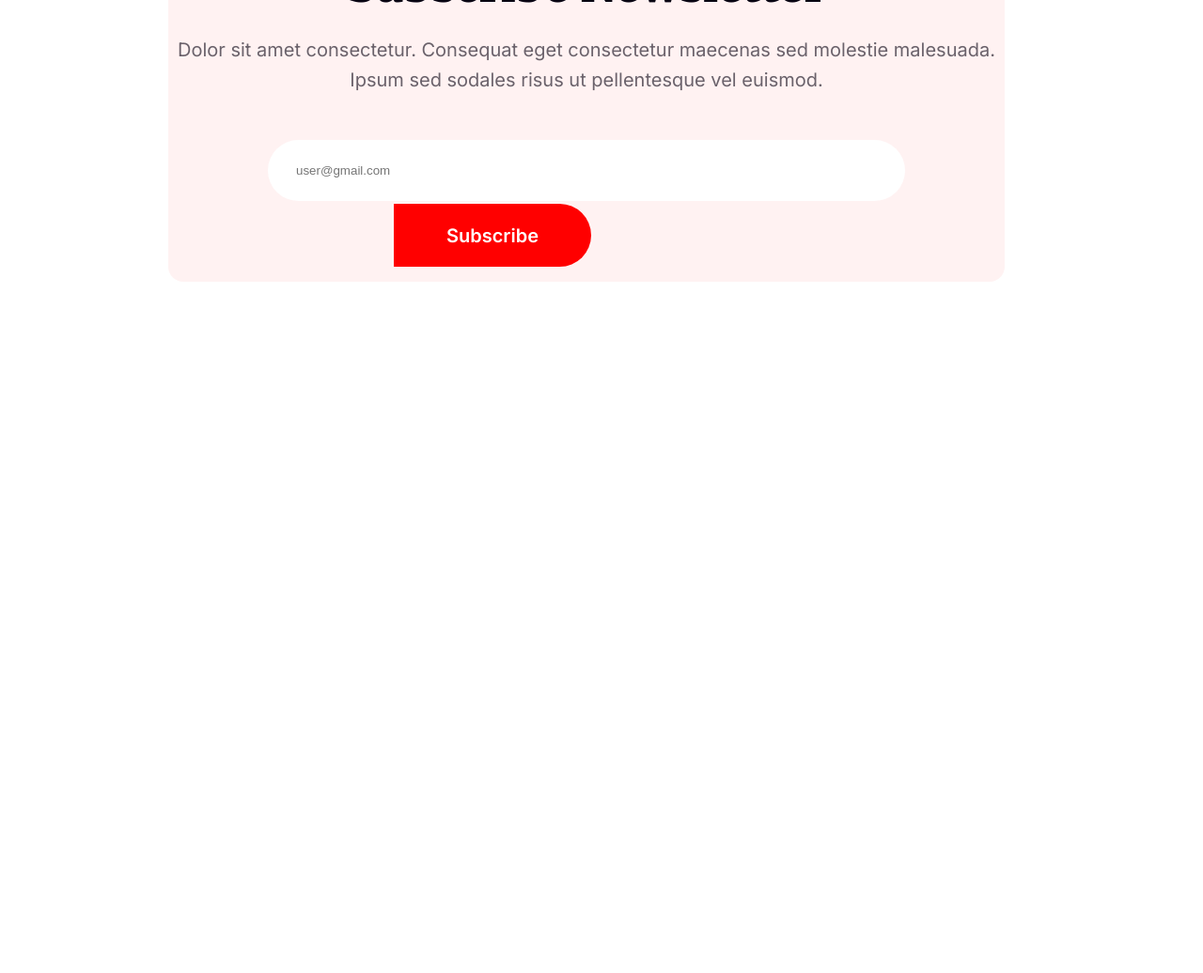
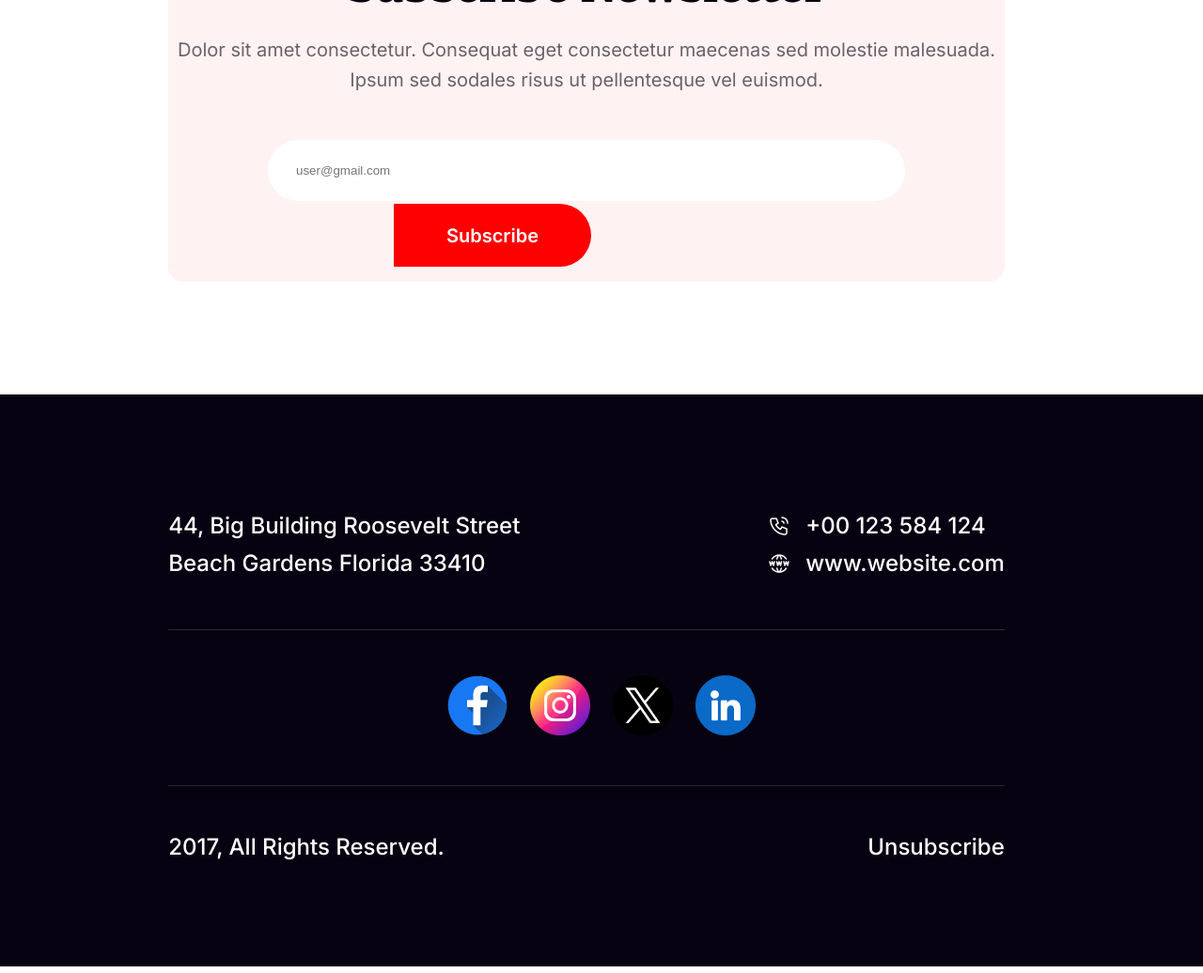
Before and after one commit to mdwahiduzzaman124/Assignment-1, a plain HTML site: page index.html in a window 1280 px wide. Shown: the part 6501-7537 px from the top of the page at 94% size. Before the commit the page ends 6801 px from the top, so only its background shows below. Drawn offline with Linux system fonts and the light colour scheme.

Commit message:
final out-put

```diff
--- a/index.html
+++ b/index.html
@@ -108,49 +108,91 @@
           </div>
         </div>
         <div class="holidays-pic-footer">
-          <img src="resources/Rectangle 2.png" alt="">
+          <img src="resources/Rectangle 2.png" alt="" />
         </div>
       </section>
 
       <section class="gift">
-        <h4 class="gift-title">
-          THE BEST GIFTS
-        </h4>
-        <h1 class="gift-bold-title">
-          Our Awesome Portfolio
-        </h1>
+        <h4 class="gift-title">THE BEST GIFTS</h4>
+        <h1 class="gift-bold-title">Our Awesome Portfolio</h1>
         <p class="gift-description">
-          Dolor sit amet consectetur. Consequat eget consectetur maecenas sed molestie malesuada. <br> Ipsum sed sodales risus ut pellentesque vel euismod.
+          Dolor sit amet consectetur. Consequat eget consectetur maecenas sed
+          molestie malesuada. <br />
+          Ipsum sed sodales risus ut pellentesque vel euismod.
         </p>
         <div class="first">
-          <img src="resources/Rectangle 3.png" alt="">
-          <img src="resources/Rectangle 4.png" alt="">
-          <img src="resources/Rectangle 5.png" alt="">
+          <img src="resources/Rectangle 3.png" alt="" />
+          <img src="resources/Rectangle 4.png" alt="" />
+          <img src="resources/Rectangle 5.png" alt="" />
         </div>
         <div class="second">
-          <img src="resources/Rectangle 6.png" alt="">
-          <img src="resources/Rectangle 7.png" alt="">
-          <img src="resources/Rectangle 8.png" alt="">
+          <img src="resources/Rectangle 6.png" alt="" />
+          <img src="resources/Rectangle 7.png" alt="" />
+          <img src="resources/Rectangle 8.png" alt="" />
         </div>
       </section>
 
       <section class="subscribe">
         <div class="email-pic">
-          <img src="resources/Group 61.png" alt="">
+          <img src="resources/Group 61.png" alt="" />
         </div>
         <div class="text-subscribe">
-          <h1 class="subscribe-title">
-            Subscribe Newsletter
-          </h1>
+          <h1 class="subscribe-title">Subscribe Newsletter</h1>
           <p class="subscribe-description">
-            Dolor sit amet consectetur. Consequat eget consectetur maecenas sed molestie malesuada. <br> Ipsum sed sodales risus ut pellentesque vel euismod.
+            Dolor sit amet consectetur. Consequat eget consectetur maecenas sed
+            molestie malesuada. <br />
+            Ipsum sed sodales risus ut pellentesque vel euismod.
           </p>
         </div>
         <div class="email-box">
-          <input type="email" placeholder="user@gmail.com" name="" id="">
+          <input type="email" placeholder="user@gmail.com" name="" id="" />
           <button class="sub-btn">Subscribe</button>
         </div>
       </section>
     </main>
+    <footer>
+      <section class="text-footer-section">
+        <div class="data-footer">
+          <div class="address">
+            44, Big Building Roosevelt Street <br />
+            Beach Gardens Florida 33410
+          </div>
+          <div class="contact-details">
+            <div class="mobile-d">
+              <img src="resources/Call.png" alt="">
+              <p class="mobile">+00 123 584 124</p>
+            </div>
+            <div class="email">
+              <img src="resources/Website.png" alt="">
+              <a href="">www.website.com</a>
+            </div>
+          </div>
+        </div>
+      </section>
+
+      <div class="line">
+      </div>
+
+      <section class="logo-footer">
+        <div><img src="resources/Facebook.png" alt=""></div>
+        <div><img src="resources/Instagram.png" alt=""></div>
+        <div><img src="resources/Twitter.png" alt=""></div>
+        <div><img src="resources/Linkedin.png" alt=""></div>
+      </section>
+
+      <div class="line">
+      </div>
+
+      <section class="final-text-footer">
+        <div>
+          <p class="copyright">
+            2017, All Rights Reserved.
+          </p>
+        </div>
+        <div class="Unsubscribe">
+          <a href="">Unsubscribe</a>
+        </div>
+      </section>
+    </footer>
   </body>
 </html>
--- a/styles/styles.css
+++ b/styles/styles.css
@@ -375,3 +375,88 @@ body {
   right: 100px;
   top: 3px;
 }
+footer {
+  background: #070211;
+  width: 100%;
+  height: 609px;
+  margin-top: 120px;
+}
+.text-footer-section {
+  color: #fff;
+}
+.data-footer {
+  display: flex;
+  align-items: center;
+  padding-top: 120px;
+  padding-bottom: 50px;
+  margin-left: 14%;
+  margin-right: 16.5%;
+  justify-content: space-between;
+}
+.address {
+  color: #fff;
+  font-family: Inter;
+  font-size: 24px;
+  font-weight: 500;
+  line-height: 40px;
+}
+.mobile-d {
+  display: flex;
+  align-items: center;
+  gap: 16px;
+}
+.mobile {
+  color: #fff;
+  font-family: Inter;
+  font-size: 24px;
+  font-weight: 500;
+  line-height: 40px;
+}
+.email {
+  display: flex;
+  align-items: center;
+  gap: 16px;
+}
+.email a {
+  text-decoration: none;
+  color: #fff;
+  font-family: Inter;
+  font-size: 24px;
+  font-weight: 500;
+  line-height: 40px;
+}
+.line {
+  background: rgba(255, 255, 255, 0.15);
+  height: 1px;
+  margin-left: 14%;
+  margin-right: 16.5%;
+}
+.logo-footer {
+  display: flex;
+  align-items: center;
+  justify-content: center;
+  gap: 24px;
+  padding: 48px 0px;
+}
+.final-text-footer {
+  display: flex;
+  align-items: center;
+  padding-top: 50px;
+  padding-bottom: 120px;
+  margin-left: 14%;
+  margin-right: 16.5%;
+  justify-content: space-between;
+}
+.copyright {
+  color: #fff;
+  font-family: Inter;
+  font-size: 24px;
+  font-weight: 500;
+}
+.Unsubscribe a {
+  text-decoration: none;
+  color: #fff;
+  font-family: Inter;
+  font-size: 24px;
+  font-weight: 500;
+}
```
